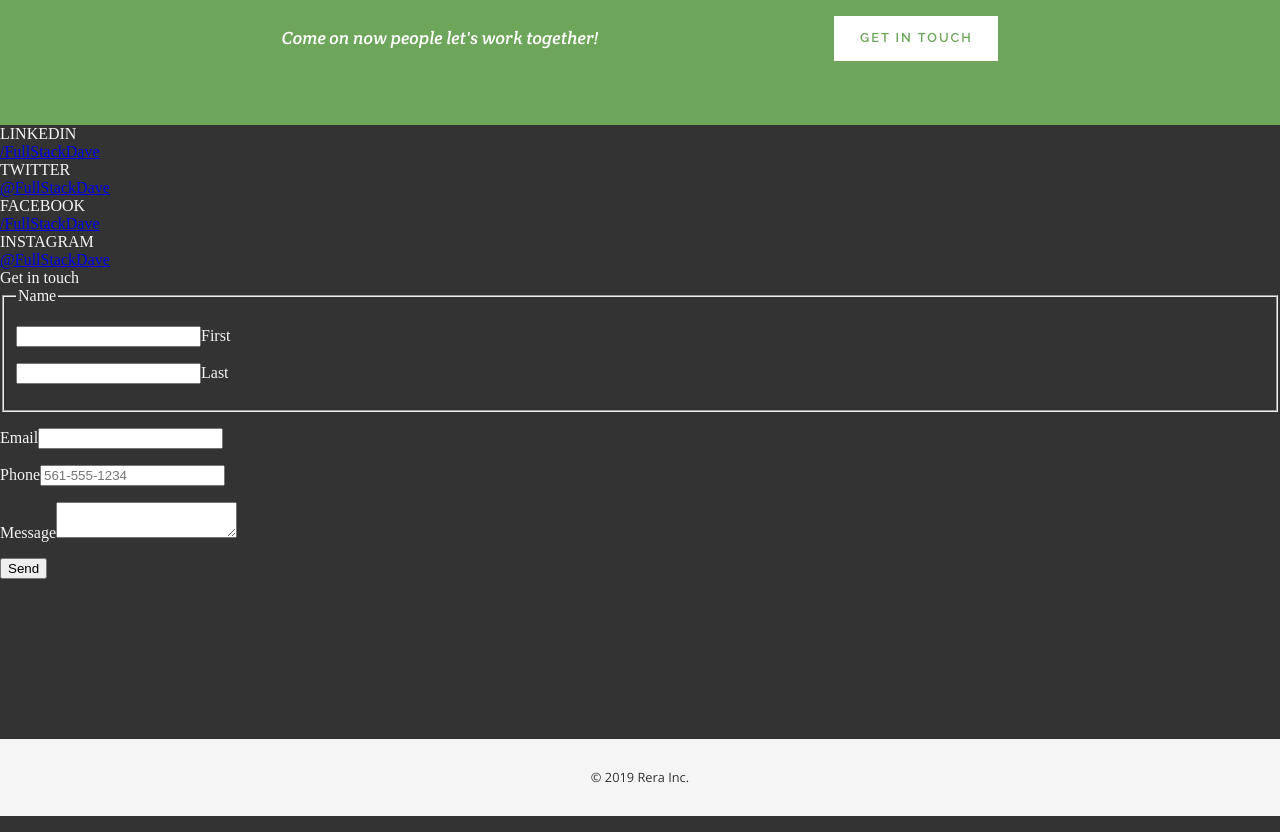
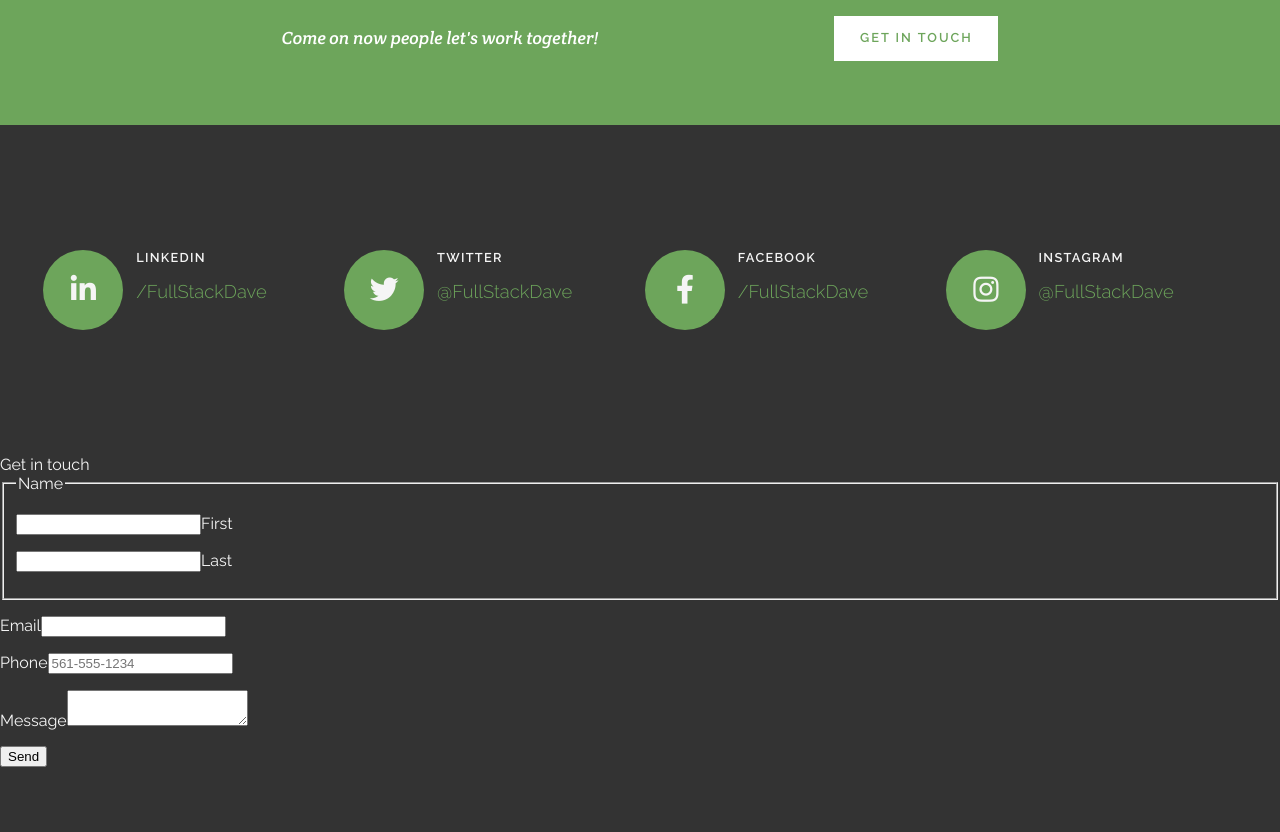
Before and after one commit to rera/davidcabrera.me, a Gatsby site: page / in a window 1280 px wide. Shown: the part 700-1532 px from the top of the page. Built offline with nearby package versions, Linux system fonts and the light colour scheme; Gatsby itself is replaced by a stand-in of ours.

Commit message:
style social

```diff
--- a/src/components/social.js
+++ b/src/components/social.js
@@ -5,8 +5,10 @@ class Social extends React.Component {
     return (
 			<article class="social-link">
 				<aside className={this.props.platform.toString().toLowerCase()}></aside>
-        <header>{this.props.platform.toString().toUpperCase()}</header>
-				<a href={this.props.link}>{this.props.linkText}</a>
+        <div>
+          <header>{this.props.platform.toString().toUpperCase()}</header>
+  				<a href={this.props.link}>{this.props.linkText}</a>
+        </div>
 			</article>
 		)
   }
--- a/src/styles/_about.scss
+++ b/src/styles/_about.scss
@@ -14,7 +14,6 @@
 	}
 
 	p {
-		font-family: $body;
 		font-size: 1.5em;
 		font-weight: $light;
 		line-height: 1.3em;
--- a/src/styles/_buttons.scss
+++ b/src/styles/_buttons.scss
@@ -7,7 +7,6 @@
 	display: inline-block;
 	background-color: $slate;
 	color: $white;
-	font-family: $body;
 	letter-spacing: 2px;
 	padding: 0 2em;
 	text-decoration: none;
--- a/src/styles/_teaser.scss
+++ b/src/styles/_teaser.scss
@@ -1,4 +1,3 @@
-
 .teaser {
 	padding: 8vh 22vw;
 	background-color: $green;
--- a/src/styles/_variables.scss
+++ b/src/styles/_variables.scss
@@ -1,4 +1,5 @@
 //colors
+$black: #000000;
 $slate: #333333;
 $stone: #8d8d8d;
 $chalk: #f5f5f5;
@@ -7,10 +8,14 @@ $green: #6da55b;
 
 //fonts
 @import url('https://fonts.googleapis.com/css?family=Crete+Round:400,400i|Open+Sans:300,300i,400,400i,600,600i,700,700i|Pacifico|Raleway:100,100i,300,300i,400,400i,600,600i,700,700i');
+@import url('https://use.fontawesome.com/releases/v5.8.1/css/all.css');
+@import url('https://use.fontawesome.com/releases/v5.8.1/css/brands.css');
 $cursive: 'Pacifico';
 $body: 'Raleway',sans-serif;
 $sans: 'Open Sans', sans-serif;
 $serif: 'Crete Round', serif;
+$icon: 'Font Awesome 5 Free';
+$brand: 'Font Awesome 5 Brands';
 $thin: 100;
 $light: 300;
 $regular: 400;
--- a/src/styles/main.scss
+++ b/src/styles/main.scss
@@ -4,6 +4,7 @@
 @import "hero";
 @import "about";
 @import "teaser";
+@import "social";
 @import "footer";
 
 html, body, #___gatsby, div[role="group"], #page {
@@ -15,6 +16,7 @@ body {
 	margin: 0;
 	background-color: $slate;
 	color: $chalk;
+	font-family: $body;
 
 	#header {
 		display: none;
@@ -23,6 +25,11 @@ body {
 	main {
 		display: block;
 		min-height: 100%;
+
+		a {
+			color: $green;
+			text-decoration: none;
+		}
 	}
 
 	::selection {
--- /dev/null
+++ b/src/styles/social.scss
@@ -0,0 +1,65 @@
+
+
+#social {
+	margin: 15vh auto;
+	max-width: 94%;
+	display: flex;
+
+	article {
+		flex: 4;
+		display: flex;
+		padding: 5px;
+
+		aside {
+			display: inline-block;
+			background: $green;
+			border-radius: 50%;
+			width: 80px;
+			height: 80px;
+			line-height: 80px;
+			margin-right: .8em;
+			position: relative;
+
+			&:hover {
+				background: $stone;
+			}
+
+			&:before {
+				content: '#';
+				font-family: $brand;
+				text-align: center;
+				width: 100%;
+				line-height: inherit;
+				position: absolute;
+				display: block;
+				top: 0;
+				left: 0;
+				font-size: 1.8em;
+			}
+			&.linkedin:before {
+				content: '\f0e1';
+			}
+			&.twitter:before {
+				content: '\f099';
+			}
+			&.facebook:before {
+				content: '\f39e';
+			}
+			&.instagram:before {
+				content: '\f16d';
+			}
+		}
+
+		header {
+			font-weight: $semibold;
+			font-size: .8em;
+			letter-spacing: .1em;
+			margin-bottom: 1.25em;
+		}
+
+		a {
+			font-size: 1.15em;
+			font-weight: $light;
+		}
+	}
+}
```
